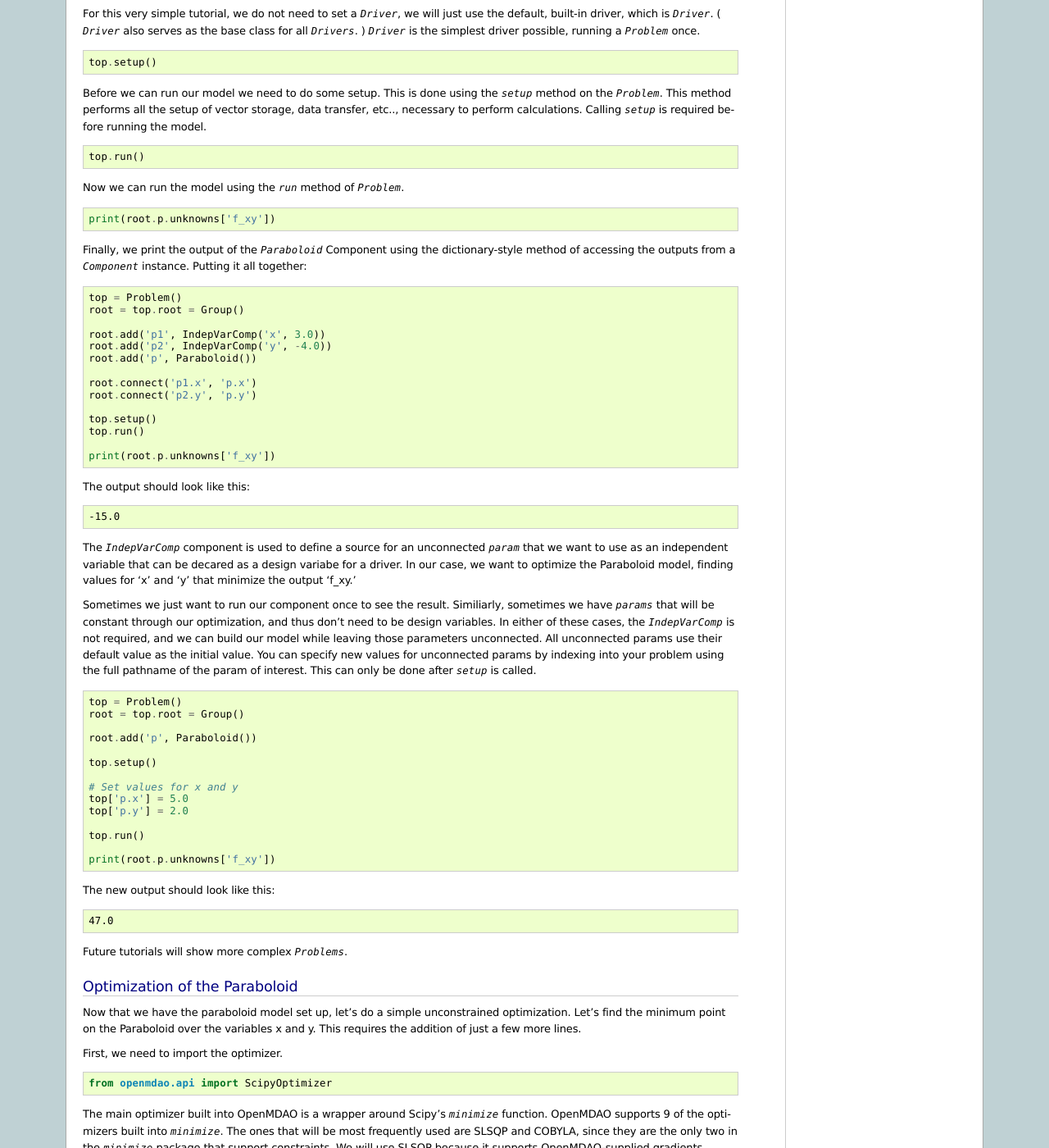
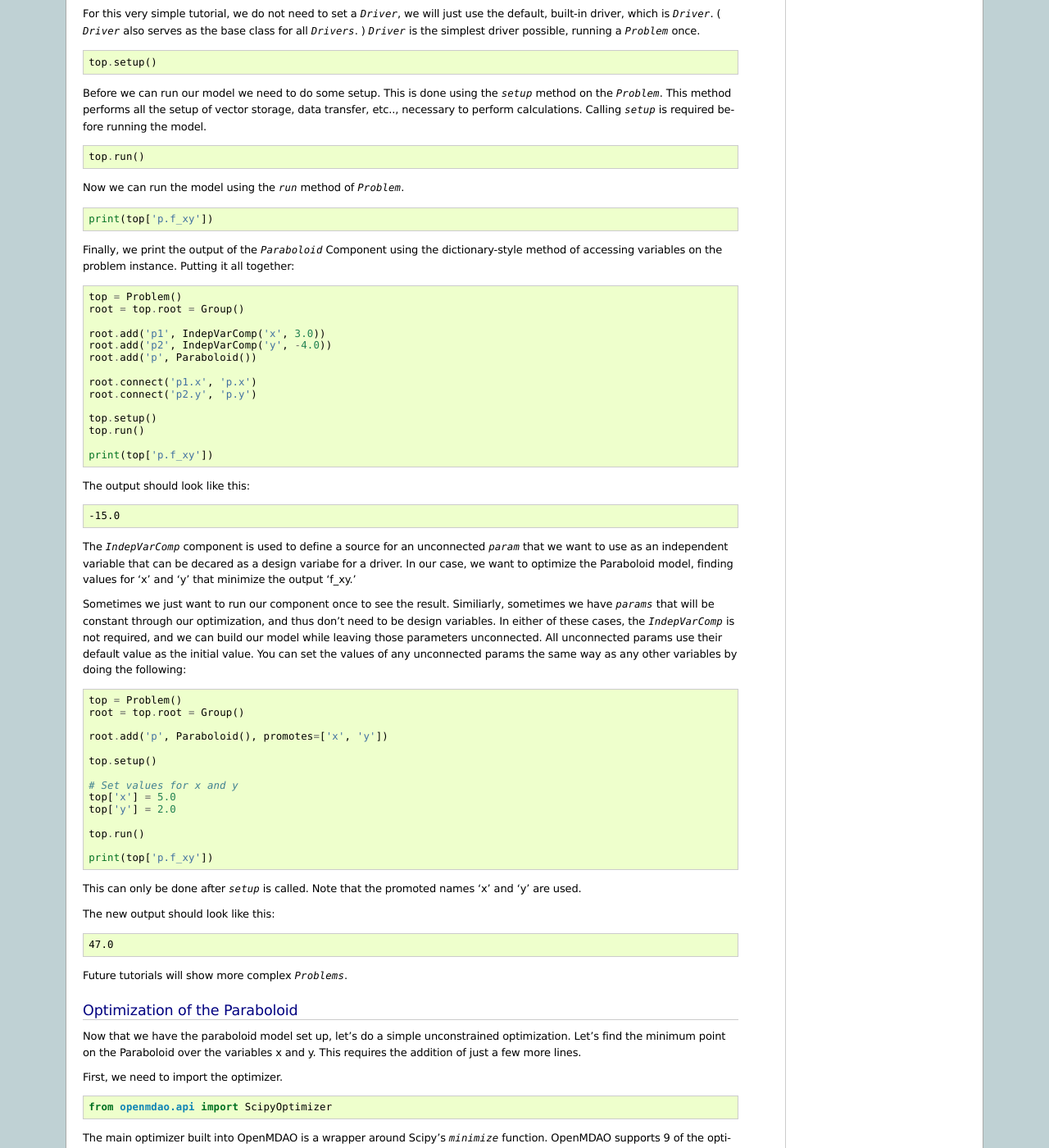
Before and after one commit to OpenMDAO/OpenMDAO1, a Sphinx documentation site: the page built from openmdao/docs/usr-guide/tutorials/paraboloid-tutorial.rst, in a window 1280 px wide and 1400 px high, scrolled down 2730 px. Shown: the whole window at 82% size. Built offline with Sphinx 7.4.7, drawn with Linux system fonts in a browser that asks for light colours; some of the changed text lies outside the part shown.

Commit message:
more review

```diff
--- a/openmdao/docs/usr-guide/tutorials/paraboloid-tutorial.rst
+++ b/openmdao/docs/usr-guide/tutorials/paraboloid-tutorial.rst
@@ -63,7 +63,7 @@ this code into a file, and run it directly.
         top.setup()
         top.run()
 
-        print(root.p.unknowns['f_xy'])
+        print(root['p.f_xy'])
 
 
 Now we will go through each section and explain how this code works.
@@ -227,10 +227,10 @@ Now we can run the model using the `run` method of `Problem`.
 
 ::
 
-    print(root.p.unknowns['f_xy'])
+    print(top['p.f_xy'])
 
 Finally, we print the output of the `Paraboloid` Component using the
-dictionary-style method of accessing the outputs from a `Component` instance.
+dictionary-style method of accessing variables on the problem instance.
 Putting it all together:
 
 .. testcode:: parab
@@ -248,7 +248,7 @@ Putting it all together:
     top.setup()
     top.run()
 
-    print(root.p.unknowns['f_xy'])
+    print(top['p.f_xy'])
 
 The output should look like this:
 
@@ -268,26 +268,28 @@ Similiarly, sometimes we have `params` that will be constant through our
 optimization, and thus don't need to be design variables. In either of these
 cases, the `IndepVarComp` is not required, and we can build our model while
 leaving those parameters unconnected. All unconnected params use their default
-value as the initial value. You can specify new values for unconnected params
-by indexing into your problem using the full pathname of the param of
-interest. This can only be done after `setup` is called.
+value as the initial value. You can set the values of any unconnected params
+the same way as any other variables by doing the following:
 
 .. testcode:: parab
 
     top = Problem()
     root = top.root = Group()
 
-    root.add('p', Paraboloid())
+    root.add('p', Paraboloid(), promotes=['x', 'y'])
 
     top.setup()
 
     # Set values for x and y
-    top['p.x'] = 5.0
-    top['p.y'] = 2.0
+    top['x'] = 5.0
+    top['y'] = 2.0
 
     top.run()
 
-    print(root.p.unknowns['f_xy'])
+    print(top['p.f_xy'])
+
+This can only be done after `setup` is called. Note that the promoted names
+'x' and 'y' are used.
 
 The new output should look like this:
 
@@ -325,8 +327,9 @@ SLSQP because it supports OpenMDAO-supplied gradients.
 
         root = top.root = Group()
 
-        root.add('p1', IndepVarComp('x', 3.0))
-        root.add('p2', IndepVarComp('y', -4.0))
+        # Initial value of x and y set in the IndepVarComp.
+        root.add('p1', IndepVarComp('x', 13.0))
+        root.add('p2', IndepVarComp('y', -14.0))
         root.add('p', Paraboloid())
 
         root.connect('p1.x', 'p.x')
@@ -340,6 +343,11 @@ SLSQP because it supports OpenMDAO-supplied gradients.
         top.driver.add_objective('p.f_xy')
 
         top.setup()
+
+        # You can also specify initial values post-setup
+        top['p1.x'] = 3.0
+        top['p2.y'] = -4.0
+
         top.run()
 
         print('\n')
@@ -358,6 +366,9 @@ a good idea.
 
 Finally, we add the objective. You can use any `unknown` in your model as the
 objective.
+
+Once we have called setup on the model, we can specify the initial conditions
+for the design variables just like we did with unconnected params.
 
 Since SLSQP is a gradient optimizer, OpenMDAO will call the `linearize` method
 on the `Paraboloid` while calculating the total gradient of the objective
--- a/openmdao/docs/usr-guide/tutorials/sellar.rst
+++ b/openmdao/docs/usr-guide/tutorials/sellar.rst
@@ -279,6 +279,11 @@ which wraps `scipy's minimize function <http://docs.scipy.org/doc/scipy-0.15.1/r
         top.driver.add_constraint('con2', upper=0.0)
 
         top.setup()
+
+        # Setting initial values for design variables
+        top['x'] = 1.0
+        top['z'] = np.array([5.0, 2.0])
+
         top.run()
 
         print("\n")
```
